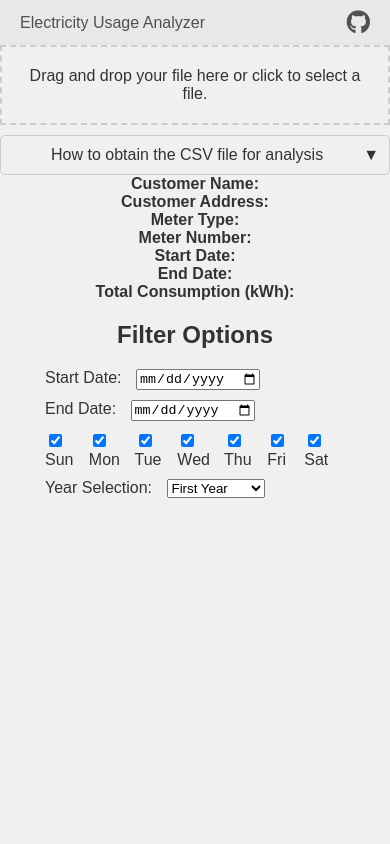
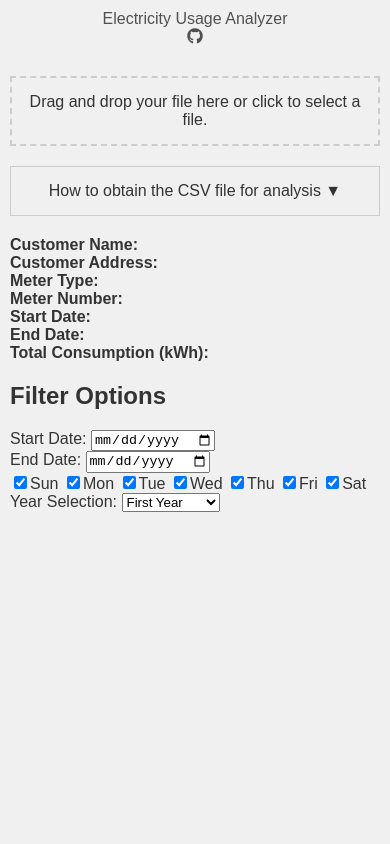
Before and after one commit to Chizkiyahu/ElectricityPlanOptimizer, a plain HTML site: page docs/index.html in a window 390 px wide. Shown: the top 844 px of the page. Drawn offline with Linux system fonts and the light colour scheme.

Commit message:
improve looks and mobile

```diff
--- a/docs/index.html
+++ b/docs/index.html
@@ -2,29 +2,31 @@
 <html lang="en">
 <head>
     <meta charset="UTF-8">
+    <meta name="viewport" content="width=device-width, initial-scale=1.0">
     <title>Website with Header</title>
-    <script src="canvasjs.min.js"></script>
     <link rel="stylesheet" href="https://cdnjs.cloudflare.com/ajax/libs/font-awesome/5.15.3/css/all.min.css">
     <link rel="stylesheet" href="style.css">
 </head>
 <body>
 
-<div class="header">
+<header>
+    <div class="container header">
         <div class="logo">Electricity Usage Analyzer</div>
         <nav>
             <a href="https://github.com/Chizkiyahu/ElectricityPlanOptimizer" target="_blank"><i class="fab fa-github"></i></a>
         </nav>
     </div>
+</header>
 
-
-<div id="dropZone" style="border: 2px dashed #ccc; padding: 20px; text-align: center; cursor: pointer;">
+<main class="container">
+    <div id="dropZone" class="file-drop-zone">
         Drag and drop your file here or click to select a file.
-    <input type="file" id="fileInput" accept=".csv" class="file-input" style="display: none;">
+        <input type="file" id="fileInput" accept=".csv">
     </div>
 
-<div class="collapsible-instructions">
+    <section class="collapsible-section">
         <div class="collapsible-header">
-        <span>How to obtain the CSV file for analysis</span> <span class="arrow">&#9660;</span>
+            How to obtain the CSV file for analysis <span class="arrow">&#9660;</span>
         </div>
         <div class="collapsible-content">
             <p>
@@ -36,11 +38,9 @@
                 5. Finally, download .csv from the email.
             </p>
         </div>
-</div>
+    </section>
 
-
-
-<div id="csvDetails">
+    <div id="csvDetails" class="csv-details">
         <div><strong>Customer Name:</strong> <span id="customerName"></span></div>
         <div><strong>Customer Address:</strong> <span id="customerAddress"></span></div>
         <div><strong>Meter Type:</strong> <span id="meterType"></span></div>
@@ -50,7 +50,7 @@
         <div><strong>Total Consumption (kWh):</strong> <span id="totalKwh"></span></div>
     </div>
 
-<div id="filters">
+    <section id="filters" class="filter-options">
         <h2>Filter Options</h2>
         <div>
             <label for="startDate">Start Date:</label>
@@ -77,14 +77,20 @@
                 <option value="2">Third Year</option>
             </select>
         </div>
-</div>
+    </section>
+
     <div id="chartContainer"></div>
     <div id="bestPlan"></div>
+</main>
 
+<footer>
     <p id="data-privacy">All data processed by ElectricityPlanOptimizer is stored and analyzed locally on your device. No data is sent to or stored on any server.</p>
     <div id="disclaimer">
-    <p><strong>Disclaimer:</strong> The information, data, and calculations provided by this website are intended for informational purposes only. While we strive to keep the information up to date and correct, we make no representations or warranties of any kind, express or implied, about the completeness, accuracy, reliability, suitability or availability with respect to the website or the information, products, services, or related graphics contained on the website for any purpose. Any reliance you place on such information is therefore strictly at your own risk.</p>
+        <p><strong>Disclaimer:</strong> Use of the information, data, and calculations from this website is entirely at your own risk. This website does not guarantee the accuracy, reliability, or completeness of its contents.</p>
     </div>
+</footer>
+
 <script src="script.js"></script>
+<script src="canvasjs.min.js"></script>
 </body>
 </html>
--- a/docs/script.js
+++ b/docs/script.js
@@ -178,7 +178,7 @@ function displayGraph(hourlyData) {
 
     // Map hourlyData to dataPoints with color based on value
     let dataPoints = dataEntries.map(([hour, value]) => ({
-        label: hour + ':00',
+        label: hour,
         y: value,
         color: getColorForValue(value) // Dynamic color based on value
     }));
--- a/docs/style.css
+++ b/docs/style.css
@@ -1,33 +1,70 @@
 body {
     margin: 0;
-    padding: 0;
     font-family: Arial, sans-serif;
     background-color: var(--bg-color);
     color: var(--text-color);
-    text-align: center; /* Center text */
+    text-align: center;
 }
 
-#filters {
-    width: 300px; /* Set a fixed width for the filters */
-    margin: 0 auto; /* Center horizontally */
-    text-align: left; /* Align filter options to the left */
+.container {
+    max-width: 800px;
+    margin: 0 auto;
+    padding: 0 10px;
 }
 
-#filters h2 {
-    text-align: center; /* Center the heading */
+.header {
+    display: flex;
+    justify-content: space-between;
+    align-items: center;
+    padding: 10px 0;
 }
 
-#filters div {
-    margin-bottom: 10px; /* Add space between filter options */
+.logo, nav a {
+    color: var(--header-text-color);
 }
 
-#filters label {
-    display: inline-block; /* Display labels inline */
-    margin-right: 10px; /* Add space between checkboxes */
+nav a:hover {
+    color: var(--link-hover-color);
 }
 
-#dayFilters {
-    display: flex; /* Use flexbox to ensure all checkboxes are in one line */
+.file-drop-zone {
+    border: 2px dashed #ccc;
+    padding: 20px;
+    cursor: pointer;
+    margin-top: 20px;
+}
+
+input[type="file"] {
+    display: none;
+}
+
+.collapsible-header {
+    cursor: pointer;
+    padding: 10px;
+    border: 1px solid #ccc;
+    margin-top: 20px;
+}
+
+.collapsible-header .arrow {
+    transition: transform 0.3s ease;
+}
+
+.collapsible-content {
+    max-height: 0;
+    overflow: hidden;
+    transition: max-height 0.3s ease-out;
+    text-align: left; /* Ensures text aligns left */
+    padding: 10px; /* Adds padding around the content */
+}
+
+.collapsible-content p {
+    margin: 10px 0; /* Adds top and bottom margin for paragraphs */
+    padding-left: 15px; /* Adds left padding to align text start */
+}
+
+
+.filter-options {
+    margin-top: 20px;
 }
 
 #chartContainer {
@@ -35,132 +72,56 @@ body {
     width: 100%;
     margin-top: 20px;
 }
+
+table {
+    width: 100%;
+    border-collapse: collapse;
+    margin-top: 20px;
+}
+
 table, th, td {
     border: 1px solid #ccc;
-    border-collapse: collapse;
-    padding: 5px;
-    text-align: left;
-    margin-left: auto; /* Center table */
-    margin-right: auto;
+    padding: 8px;
 }
-/* Style for file input */
-.file-input {
-    font-family: Arial, sans-serif;
-    margin: 20px 0;
-    padding: 10px;
-    background-color: var(--button-bg);
-    color: var(--button-text);
-    border: none;
-    border-radius: 5px;
-    cursor: pointer;
-    transition: background-color 0.3s;
-}
-.file-input:hover {
-    background-color: var(--button-hover-bg);
-}
-a {
-    color: #4e9af1;
-}
-/* Base styles */
+
 :root {
-    --bg-color: #f0f0f0; /* Lighter background for light mode */
-    --text-color: #333; /* Darker text for better contrast in light mode */
-    --button-bg: #007bff;
-    --button-text: #fff;
-    --button-hover-bg: #0056b3;
-    --header-bg-color: #e8e8e8; /* Soft gray for light mode header */
-    --header-text-color: #505050; /* Dark gray text for light mode */
+    --bg-color: #f0f0f0;
+    --text-color: #333;
+    --header-text-color: #505050;
+    --link-hover-color: #ddd;
 }
 
 @media (prefers-color-scheme: dark) {
     :root {
-        --bg-color: #2c2c2c; /* Darker background for dark mode */
-        --text-color: #c7c7c7; /* Light gray text for dark mode */
-        --button-bg: #444;
-        --button-text: #ccc;
-        --button-hover-bg: #555;
-        --header-bg-color: #1a1a1a; /* Dark gray or blue-gray for dark mode header */
-        --header-text-color: #b8b8b8; /* Lighter text for dark mode */
+        --bg-color: #2c2c2c;
+        --text-color: #c7c7c7;
+        --header-text-color: #b8b8b8;
+        --link-hover-color: #aaa;
     }
+
     table, th, td {
-        border: 1px solid #888;
-    }
-    a {
-        color: #4a90e2; /* Brighter link color for dark mode for better visibility */
-    }
-    .best-plan {
-        background-color: #424242;
+        border-color: #888;
     }
 }
 
-/* Header Styling */
-.header {
-    display: flex;
-    justify-content: space-between;
-    align-items: center;
-    background-color: var(--header-bg-color); /* Use variable */
-    color: var(--header-text-color); /* Use variable */
-    padding: 10px 20px;
-}
+@media screen and (max-width: 768px) {
+    .header {
+        flex-direction: column;
+    }
 
-.header .logo, .header nav a {
-    color: inherit; /* Ensures text color matches the header's color */
-}
+    .collapsible-header, .file-drop-zone {
+        padding: 15px;
+    }
 
-.header nav a:hover {
-    color: #ddd;
-}
+    #chartContainer {
+        height: 300px;
+    }
 
-.fa-github {
-    font-size: 24px;
+    .filter-options, .csv-details {
+        text-align: left;
+    }
 }
 
 #disclaimer {
     color: red;
 }
-#data-privacy {
-    font-weight: bold;
-    margin-top: 20px;
-}
-
-.year-selection {
-    display: flex;
-    align-items: center;
-    gap: 10px;
-    margin-top: 10px;
-}
-
-.year-option {
-    display: flex;
-    align-items: center;
-}
-
-.collapsible-header {
-    cursor: pointer;
-    padding: 10px;
-    border: 1px solid #ccc;
-    border-radius: 5px;
-    margin-top: 10px;
-}
-
-.collapsible-header span.arrow {
-    float: right;
-    transition: transform 0.3s ease;
-}
-
-.collapsible-content {
-    overflow: hidden;
-    transition: max-height 0.3s ease-out;
-    max-height: 0;
-    text-align: left;
-}
-
-.collapsible-content p {
-    padding: 0 15px;
-    margin-top: 0;
-}
-
-/* Active state for the arrow when the content is shown */
-.collapsible-header.active .arrow {
-    transform: rotate(180deg);
-}
```
Lines whose indentation alone changed are shown as unchanged.
